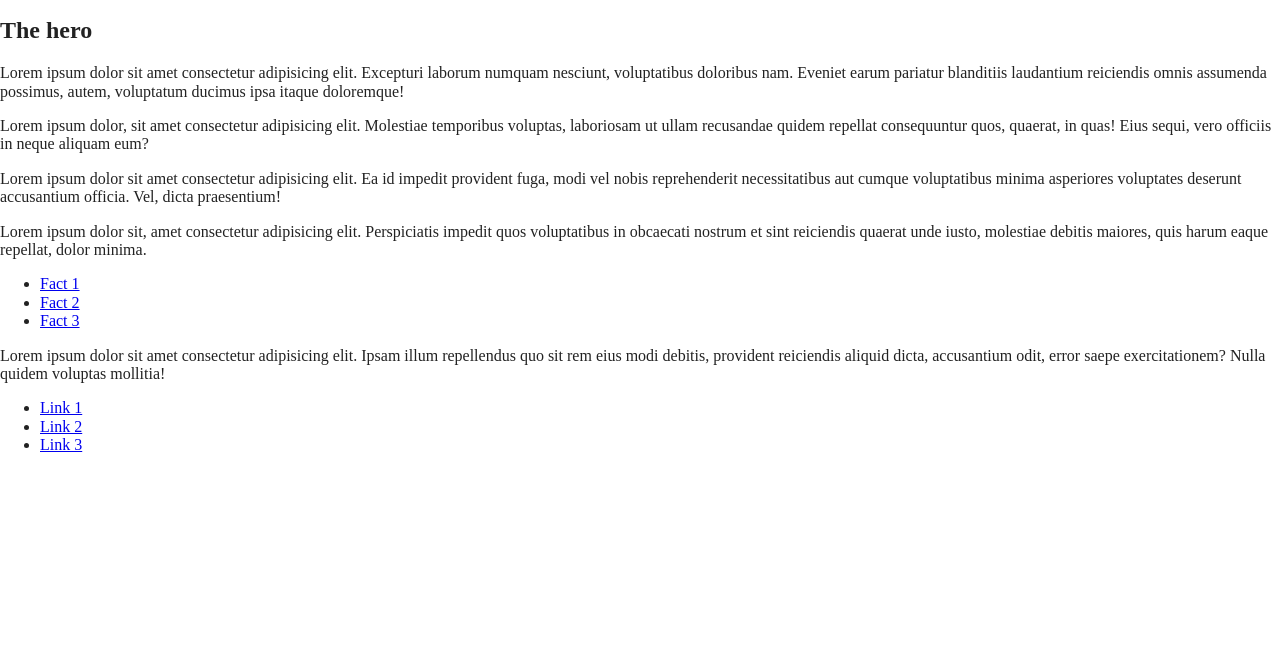
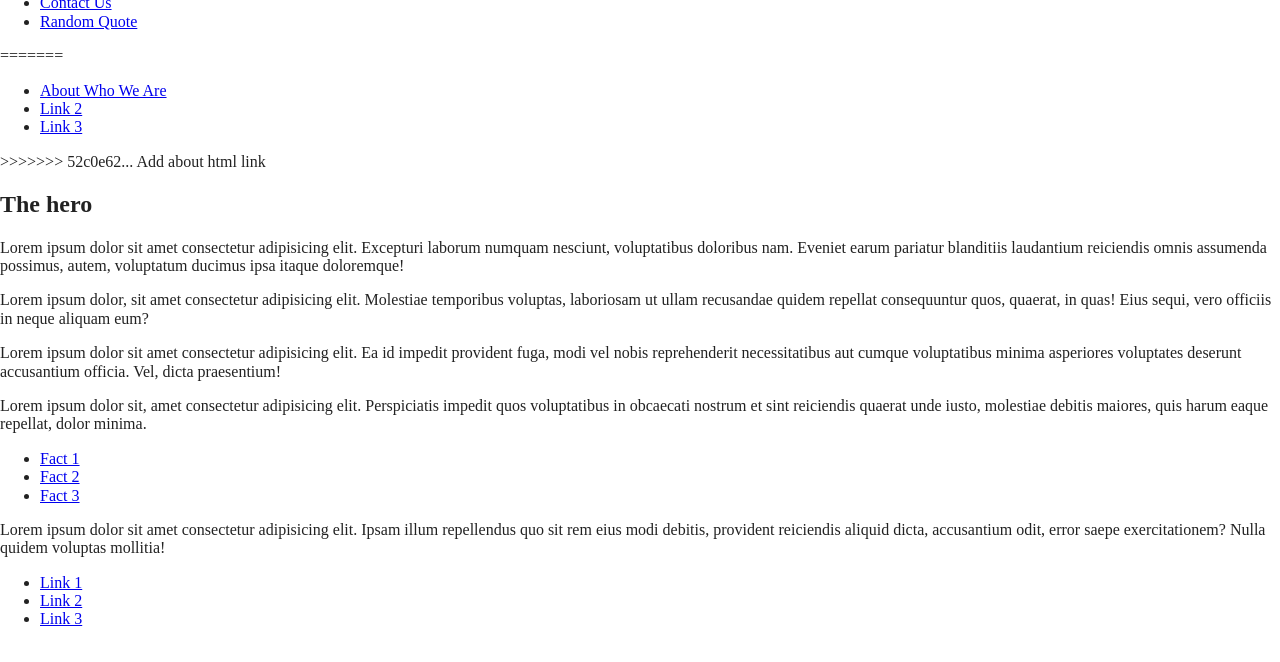
Before and after one commit to vsaini212223/basic-website, a website built with Parcel: page index.html in a window 1280 px wide. Shown: the part 138-800 px from the top of the page. Built offline with nearby package versions, Linux system fonts and the light colour scheme.

Commit message:
Add about html link

```diff
--- a/index.html
+++ b/index.html
@@ -26,6 +26,7 @@
     <header>
       <h1>Git Learning</h1>
 
+<<<<<<< HEAD
       <nav class="main-nav">
         <ul>
           <li><a href="about.html">About Who We Are</a></li>
@@ -33,6 +34,13 @@
           <li><a href="random.html">Random Quote</a></li>
         </ul>
       </nav>
+=======
+      <ul>
+        <li><a href="about.html">About Who We Are</a></li>
+        <li><a href="#">Link 2</a></li>
+        <li><a href="#">Link 3</a></li>
+      </ul>
+>>>>>>> 52c0e62... Add about html link
     </header>
 
     <main class="hero">
```
Also changed, not shown: about.html (+5 -0 lines).
